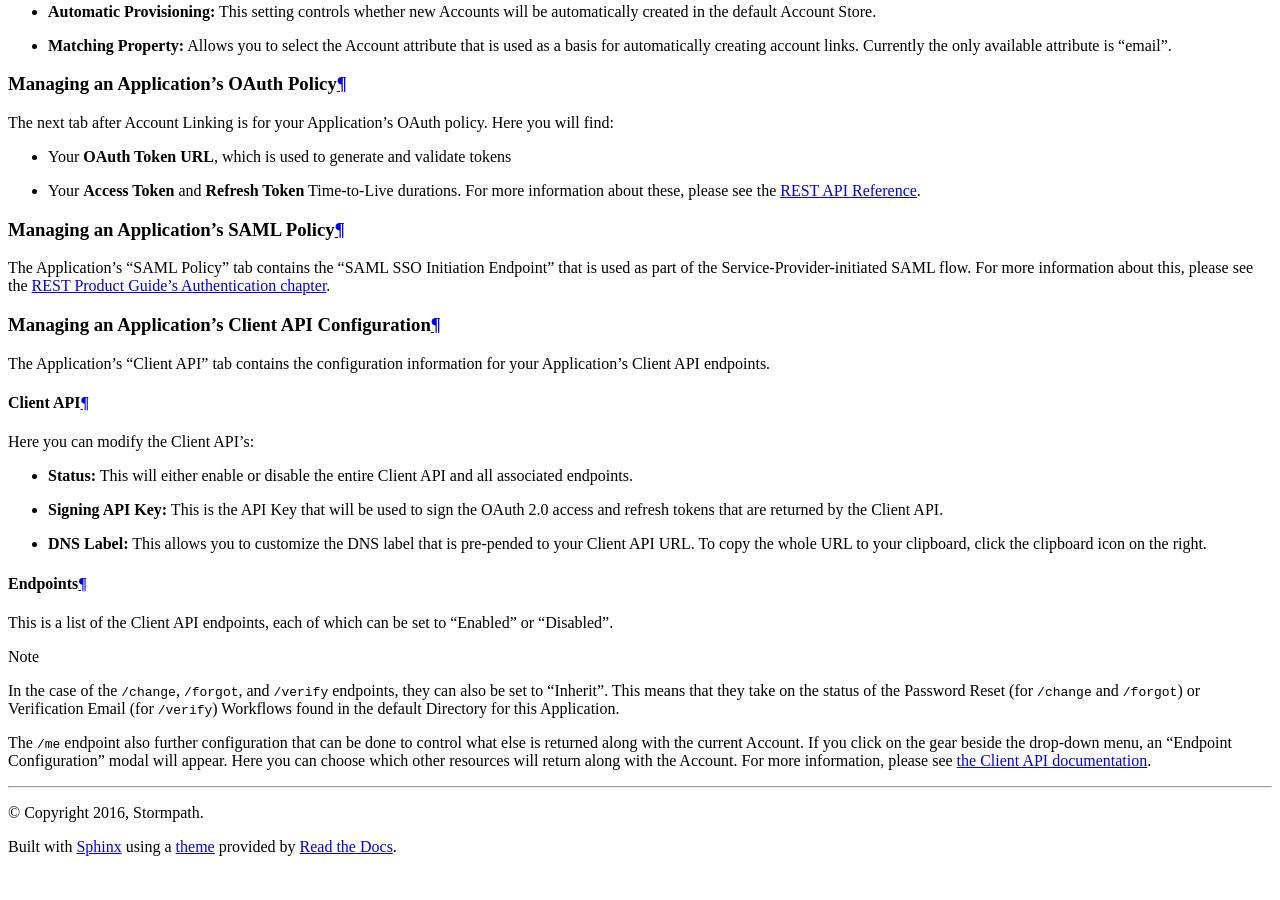
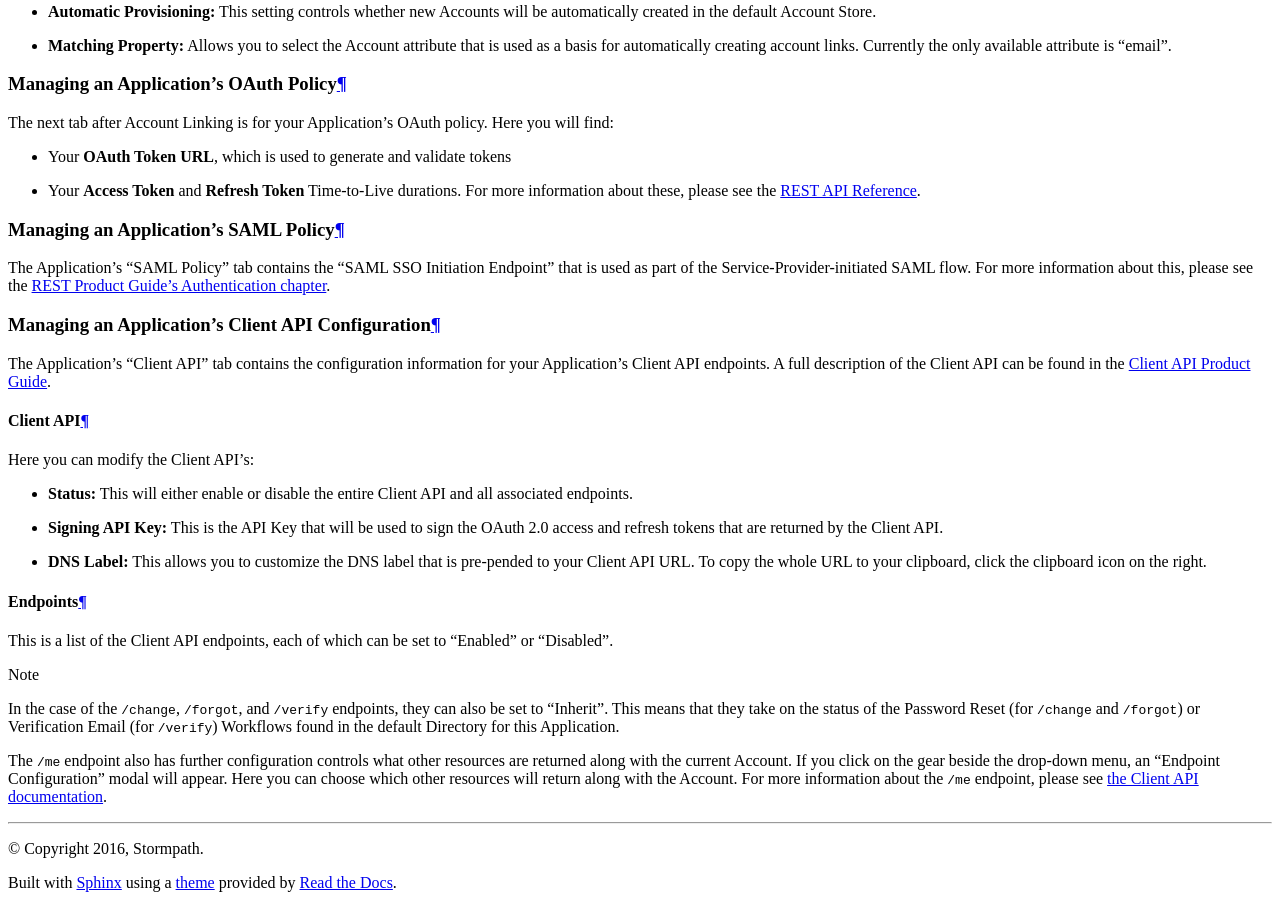
Before and after one commit to stormpath/stormpath-console-guide, a Sphinx documentation site: the page built from source/applications.rst, in a window 1280 px wide and 900 px high, scrolled down 4264 px. Built offline with Sphinx 7.4.7 and the Read the Docs theme 2.0.0, drawn with Linux system fonts in a browser that asks for light colours; before the commit the page ends 5128 px from its top, so only the background shows below that.

Commit message:
Fixing typo

```diff
--- a/source/applications.rst
+++ b/source/applications.rst
@@ -224,7 +224,7 @@ The Application's "SAML Policy" tab contains the "SAML SSO Initiation Endpoint"
 Managing an Application's Client API Configuration
 --------------------------------------------------
 
-The Application's "Client API" tab contains the configuration information for your Application's Client API endpoints.
+The Application's "Client API" tab contains the configuration information for your Application's Client API endpoints. A full description of the Client API can be found in the `Client API Product Guide <https://docs.stormpath.com/client-api/product-guide/latest/>`__.
 
 Client API
 ^^^^^^^^^^
@@ -244,4 +244,4 @@ This is a list of the Client API endpoints, each of which can be set to "Enabled
 
   In the case of the ``/change``, ``/forgot``, and ``/verify`` endpoints, they can also be set to "Inherit". This means that they take on the status of the Password Reset (for ``/change`` and ``/forgot``) or Verification Email (for ``/verify``) Workflows found in the default Directory for this Application.
 
-The ``/me`` endpoint also further configuration that can be done to control what else is returned along with the current Account. If you click on the gear beside the drop-down menu, an "Endpoint Configuration" modal will appear. Here you can choose which other resources will return along with the Account. For more information, please see `the Client API documentation <https://docs.stormpath.com/client-api/product-guide/latest/user_context.html>`__.
+The ``/me`` endpoint also has further configuration controls what other resources are returned along with the current Account. If you click on the gear beside the drop-down menu, an "Endpoint Configuration" modal will appear. Here you can choose which other resources will return along with the Account. For more information about the ``/me`` endpoint, please see `the Client API documentation <https://docs.stormpath.com/client-api/product-guide/latest/user_context.html>`__.
```
